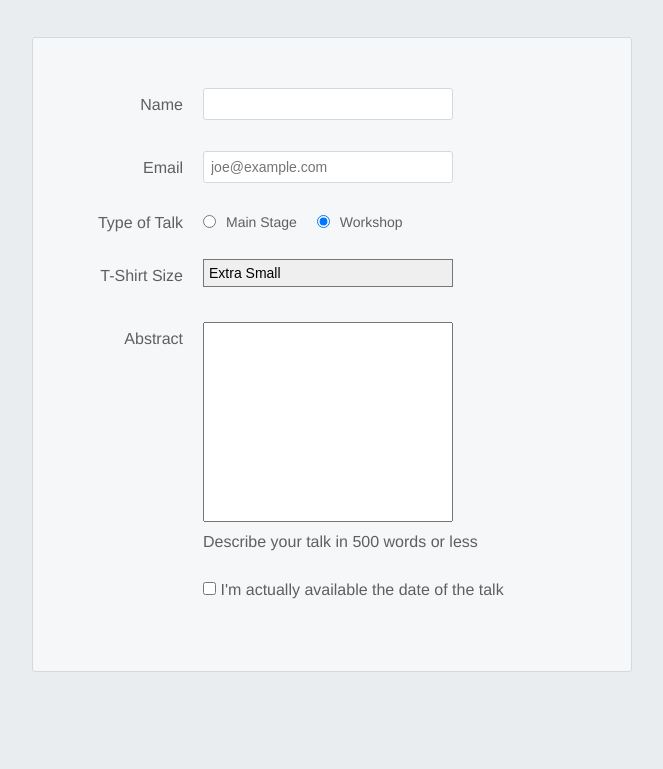
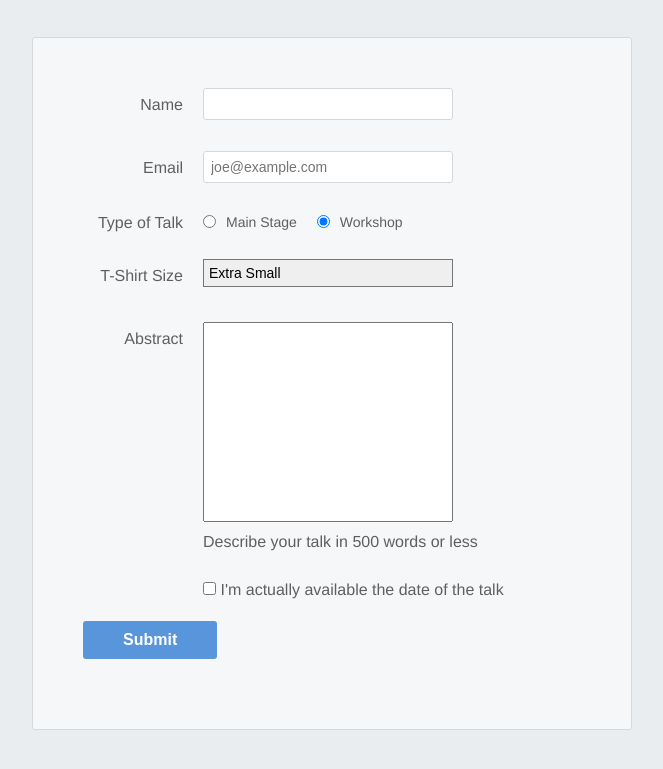
Before and after one commit to MarkEdwardsPractice/speaker-submission-form, a plain HTML site: page index.html in a window 1280 px wide. Shown: the part 225-994 px from the top of the page, without its empty margins (308-971 px from the left). Before the commit the page ends 937 px from the top, so only its background shows below. Drawn offline with Linux system fonts and the light colour scheme.

Commit message:
Add and style a submit button

```diff
--- a/index.html
+++ b/index.html
@@ -55,6 +55,10 @@
                 <span>I'm actually available the date of the talk</span>
             </label>
         </div>
+
+        <div class="form-row">
+            <button>Submit</button>
+        </div>
     </form>
 
 </body>
--- a/styles.css
+++ b/styles.css
@@ -125,6 +125,28 @@ body{
     margin-bottom: 0;
 }
 
+.form-row button{
+    font-size: 16px;
+    font-weight: bold;
+
+    color: #FFFFFF;
+    background-color: #5995DA;
+
+    border: none;
+    border-radius: 3px;
+
+    padding: 10px 40px;
+    cursor: pointer;
+}
+
+.form-row button:hover{
+    background-color: #76AEED;
+}
+
+.form-row button:active{
+    background-color: #407FC7;
+}
+
 @media only screen and (min-width: 700px){
     .speaker-form-header,
     .speaker-form{
```
